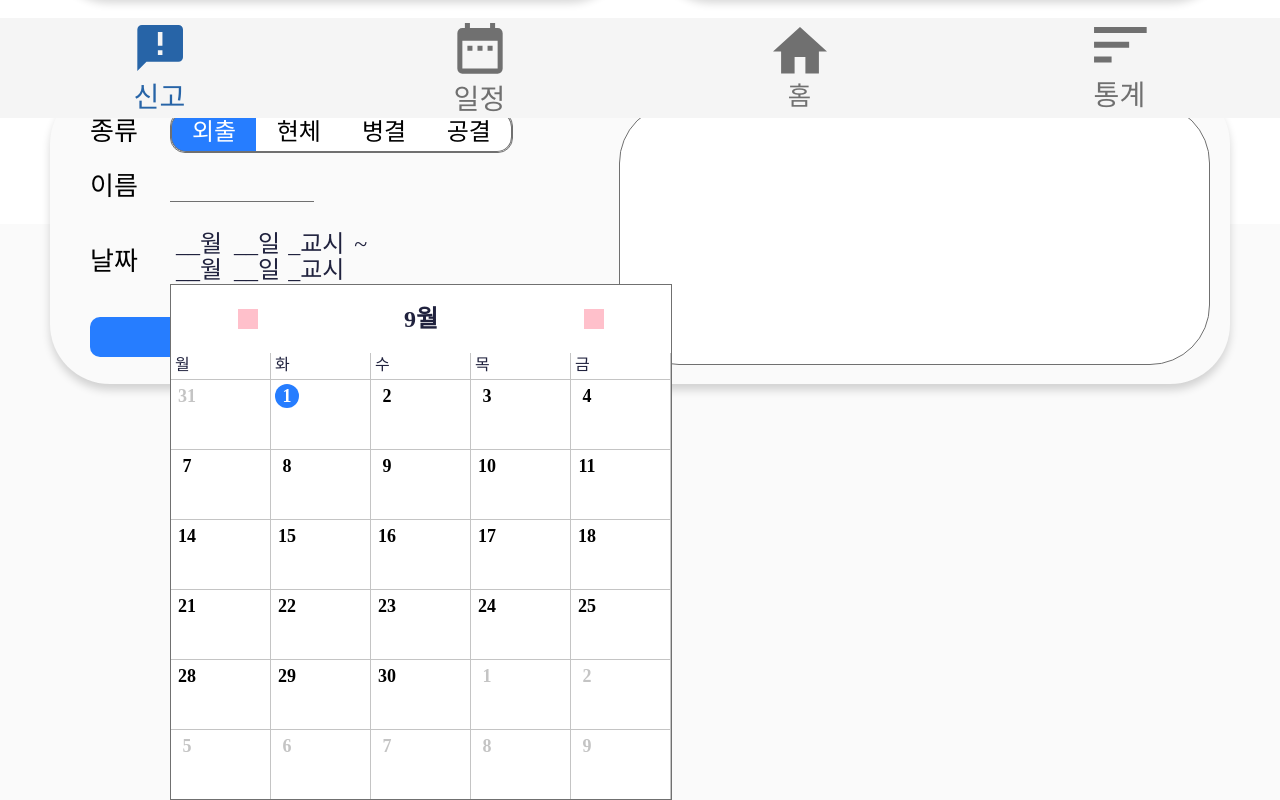
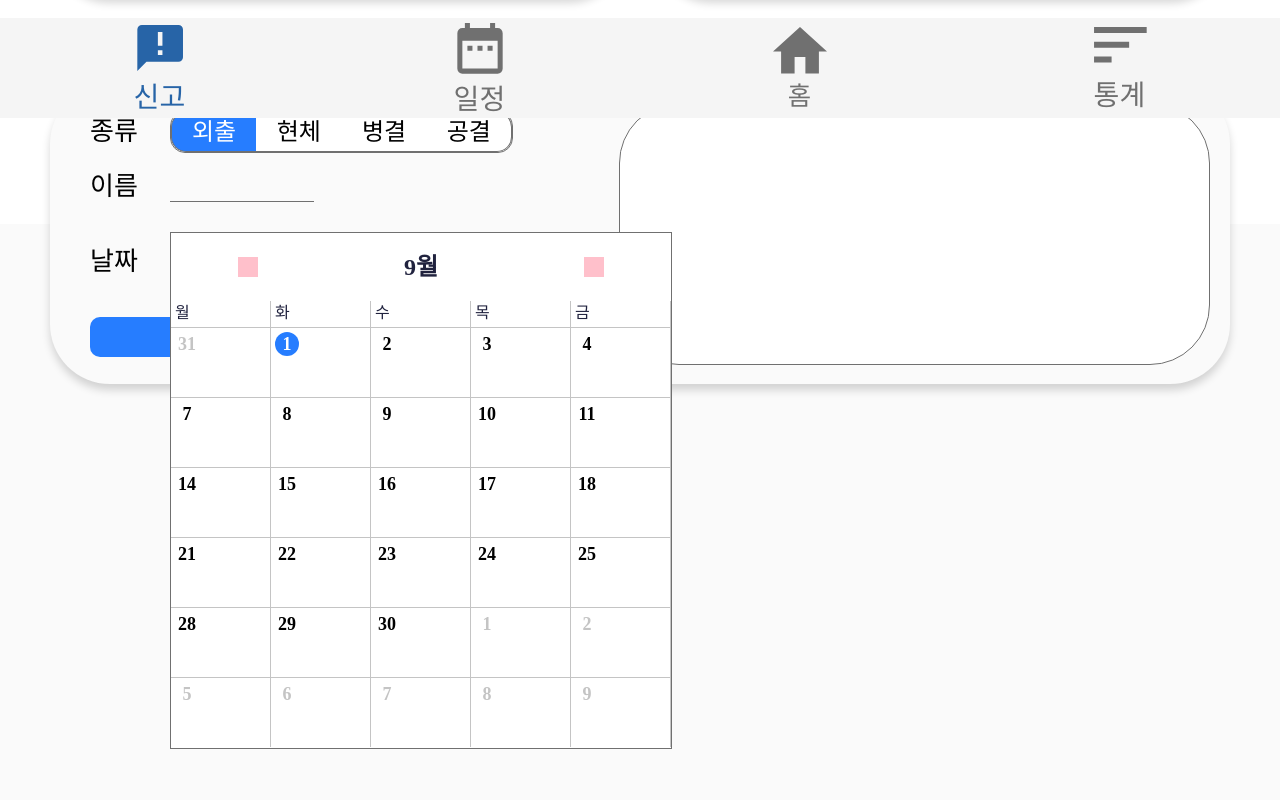
Before and after one commit to DSM-PICK/pick-client, a React app: page /main in a window 1280 px wide. Shown: the part 682-1482 px from the top of the page. After the commit the page ends 1431 px from the top, so only its background shows below. Built offline with nearby package versions, Linux system fonts and the light colour scheme.

Commit message:
[ADD] <PreReportCalander.js> CSS 변경

```diff
--- a/src/component/Main/PreReport/PreReportDate/PreReportCalendar/PreReportCalander.js
+++ b/src/component/Main/PreReport/PreReportDate/PreReportCalendar/PreReportCalander.js
@@ -4,8 +4,11 @@ import Body from './Body/Body';
 import Header from './Header/Header';
 import getDateObj from '../../../../../lib/calander';
 
-const PreReportCalander = () => {
+const PreReportCalander = (props) => {
+	const { height } = props;
+
 	const date = new Date();
+
 	const [year, setYear] = useState(date.getFullYear());
 	const [month, setMonth] = useState(date.getMonth());
 	const [today, setToday] = useState(date.getDate());
@@ -31,10 +34,8 @@ const PreReportCalander = () => {
 		setCalDate(getDateObj(year, month + 1));
 	};
 
-	console.log(year, month, today, calDate);
-
 	return (
-		<S.Container>
+		<S.Container height={height}>
 			<S.Month>
 				<S.MonthArrow onClick={prevMonth} />
 				<S.MonthText>{month + 1}월</S.MonthText>
--- a/src/component/Main/PreReport/PreReportDate/PreReportCalendar/styles.js
+++ b/src/component/Main/PreReport/PreReportDate/PreReportCalendar/styles.js
@@ -1,12 +1,16 @@
 import styled from 'styled-components';
 
 export const Container = styled.div`
+	position: absolute;
 	display: flex;
 	width: 500px;
 	height: 515px;
 	border: 1px solid #707070;
 	background: white;
 	flex-direction: column;
+	z-index: 3;
+
+	transform: ${(props) => props.height && `translateY(${props.height})`};
 `;
 
 export const Month = styled.div`
```
